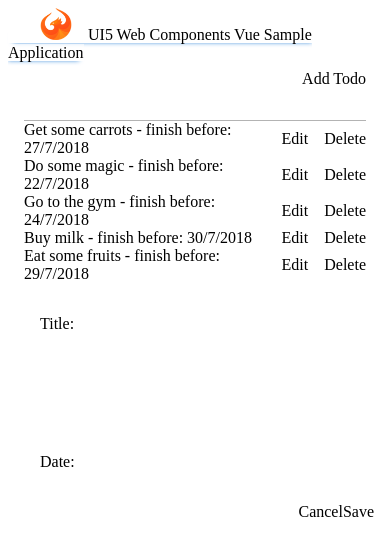
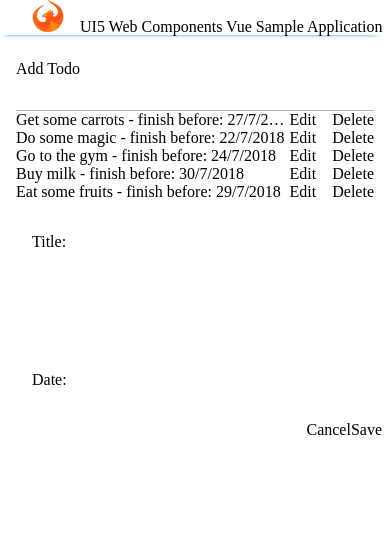
Before and after one commit to SAP-samples/ui5-webcomponents-sample-vue, a Vue app: page / in a window 390 px wide. Shown: the top 556 px of the page. Built offline with nearby package versions, Linux system fonts and the light colour scheme.

Commit message:
refactor: improve mobile responsiveness

```diff
--- a/src/App.vue
+++ b/src/App.vue
@@ -8,9 +8,9 @@
         </header>
         <section class="app-content">
           <div class="create-todo-wrapper">
-            <ui5-input placeholder="My Todo ..." ref="todoInput" class="auto-width" id="add-input"></ui5-input>
-            <ui5-datepicker format-pattern="dd/MM/yyyy" class="auto-width" ref="todoDeadline" id="date-picker"></ui5-datepicker>
-            <ui5-button class="auto-width" ref="addButton" type="Emphasized" @press="handleAdd">Add Todo</ui5-button>
+            <ui5-input placeholder="My Todo ..." ref="todoInput" class="add-todo-element-width" id="add-input"></ui5-input>
+            <ui5-datepicker format-pattern="dd/MM/yyyy" class="add-todo-element-width" ref="todoDeadline" id="date-picker"></ui5-datepicker>
+            <ui5-button class="add-todo-element-width" ref="addButton" type="Emphasized" @press="handleAdd">Add Todo</ui5-button>
           </div>
 
           <div class="list-todos-wrapper">
@@ -204,6 +204,10 @@
 </script>
 
 <style>
+body {
+  margin: 0;
+}
+
 .app {
   height: 100%;
 }
@@ -240,7 +244,7 @@
   box-sizing: border-box;
 }
 
-.auto-width {
+.add-todo-element-width {
   width: auto;
 }
 
@@ -249,7 +253,7 @@
 }
 
 #date-picker {
-  margin: 0 0.5rem;
+  margin: 0 0.5rem 0 0.5rem;
 }
 
 .li-content {
@@ -259,12 +263,18 @@
   align-items: center;
 }
 
+.li-content-text {
+  overflow: hidden;
+  text-overflow: ellipsis;
+  white-space: nowrap;
+}
+
 .edit-btn {
   margin-right: 1rem;
 }
 
 .dialog-content {
-  width: 320px;
+  max-width: 320px;
   padding: 2rem 2rem;
 }
 
@@ -283,4 +293,18 @@
 .date-edit-fields {
   margin-top: 1rem;
 }
+
+@media(max-width: 600px) {
+    .create-todo-wrapper {
+        flex-direction: column;
+    }
+
+     .add-todo-element-width  {
+        width: 100%;
+    }
+
+     #date-picker {
+        margin: 0.5rem 0 0.5rem 0;
+    }
+}
 </style>
--- a/src/components/TodoItem.vue
+++ b/src/components/TodoItem.vue
@@ -1,7 +1,7 @@
 <template>
   <ui5-li-custom :data-key="datakey" :selected="todo.done">
     <div class="li-content">
-      <span>{{todo.text}} - finish before: {{todo.deadline}}</span>
+      <span class="li-content-text">{{todo.text}} - finish before: {{todo.deadline}}</span>
       <div class="li-content-actions">
         <ui5-button class="edit-btn" @press="onEditPress">Edit</ui5-button>
         <ui5-button type="Negative" @press="onDeletePress">Delete</ui5-button>
```
